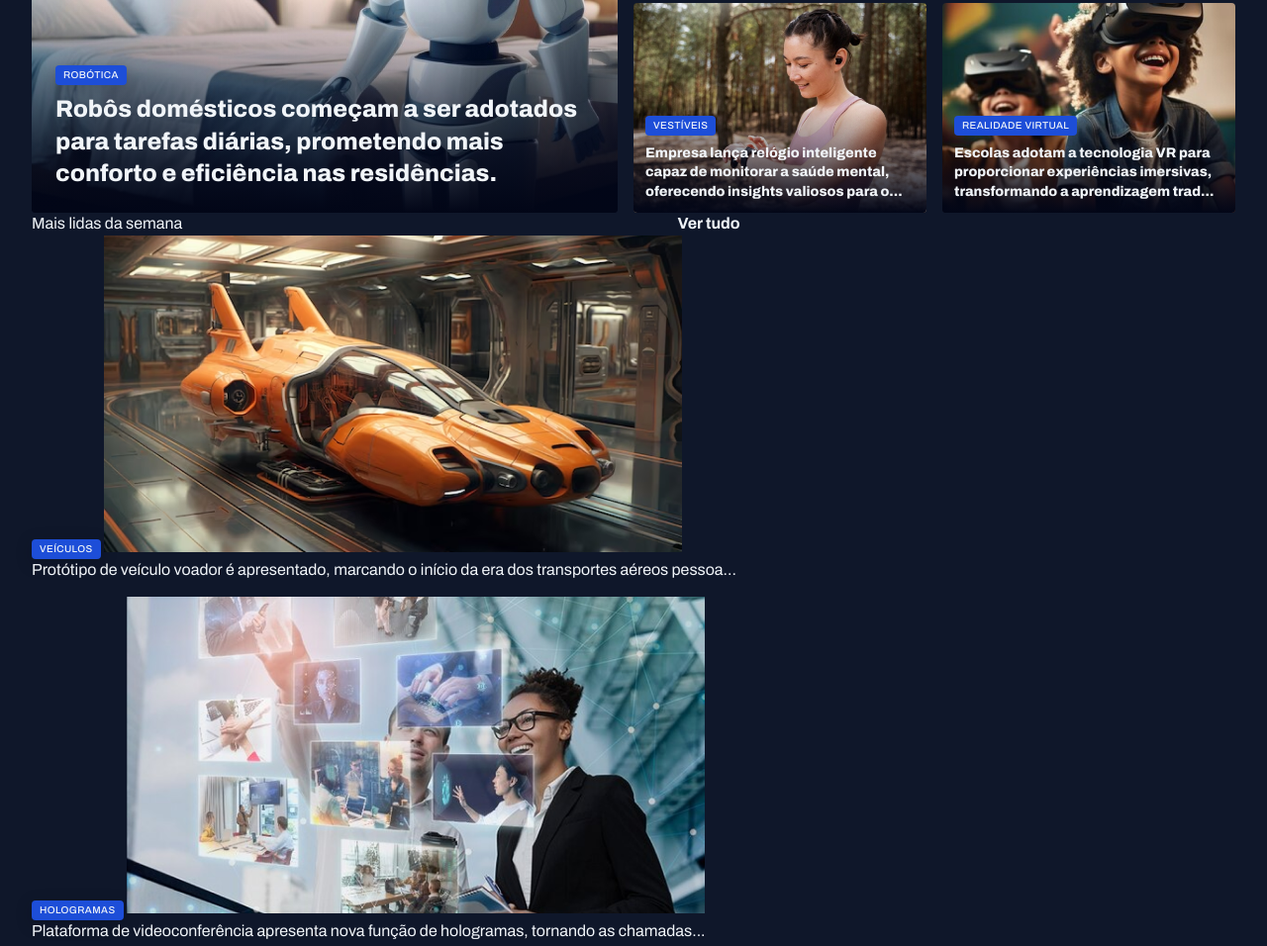
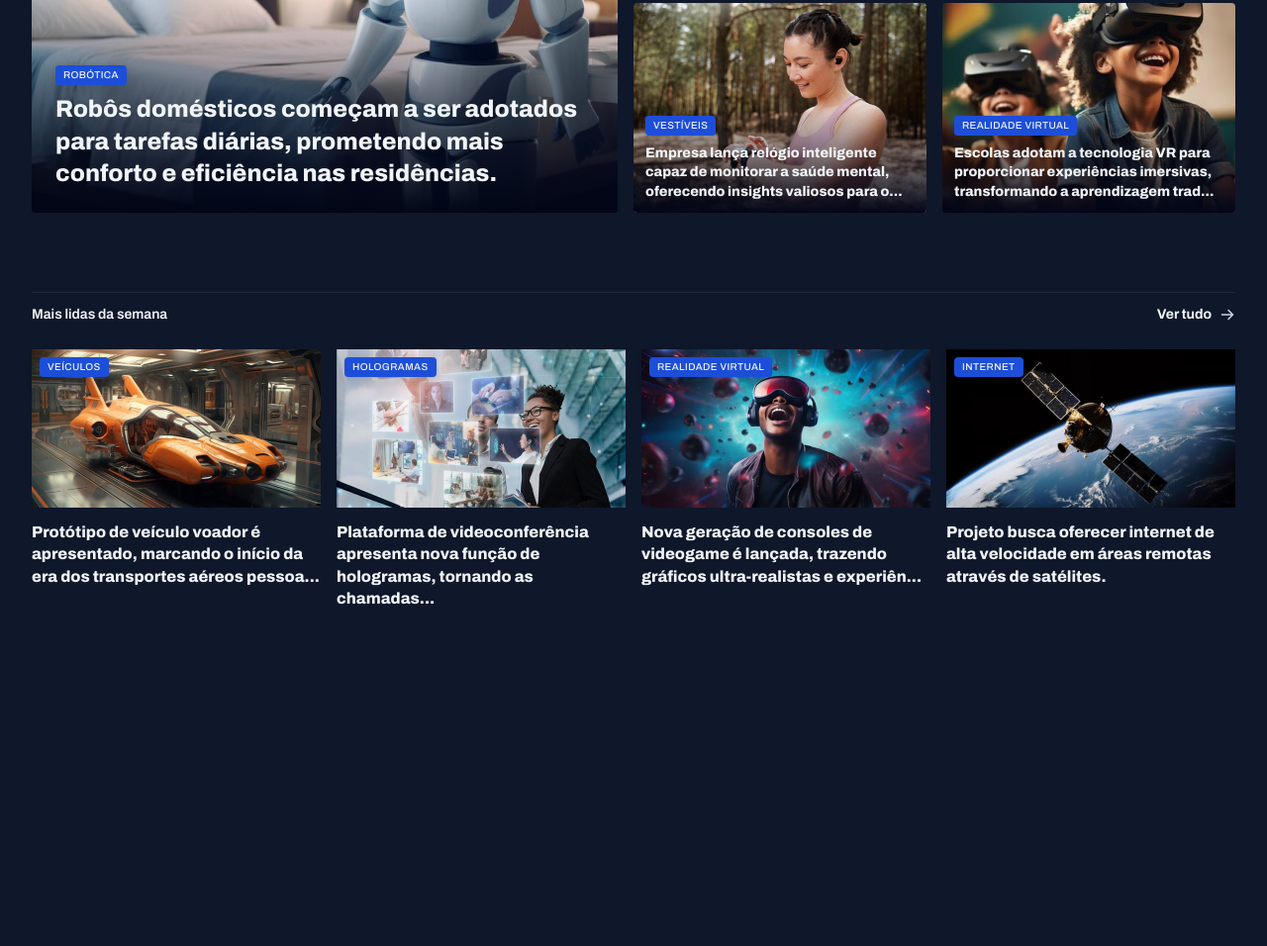
Before and after one commit to codetodestroy/projeto-portal_de_noticias, a plain HTML site: page index.html in a window 1280 px wide. Shown: the part 389-1345 px from the top of the page at 99% size. After the commit the page ends 1006 px from the top, so only its background shows below. Drawn offline with Linux system fonts and the light colour scheme.

Commit message:
applyng style on weekly section

```diff
--- a/index.html
+++ b/index.html
@@ -90,8 +90,9 @@
         <section id="weekly">
             <header class="grid grid-flow-col">
                 <h3>Mais lidas da semana</h3>
-                <a href="" class="grid grid-flow-col">
+                <a href="#" class="grid grid-flow-col">
                     <strong>Ver tudo</strong>
+                    <span></span>
                 </a>
             </header>
 
--- a/styles/global.css
+++ b/styles/global.css
@@ -52,6 +52,7 @@ img {
 
 main {
     margin-top: 40px;
+    gap: 80px;
 }
 
 .content-tag {
--- a/styles/sections.css
+++ b/styles/sections.css
@@ -1,3 +1,25 @@
+section header {
+    border-top: 1px solid var(--stroke-color);
+    padding-block: 12px 24px;
+    font: var(--text-span);
+
+    a {
+        justify-self: end;
+        align-items: center;
+        gap: 8px;
+
+        span {
+            background-image: url("../assets/icons/ArrowRight.svg");
+            width: 16px;
+            height: 16px;
+        }
+
+        &:hover span {
+            background-image: url("../assets/icons/ArrowRightHover.svg");
+        }
+    }
+}
+
 #featured {
     img {
         height: 100%;
@@ -37,3 +59,28 @@
         }
     }
 }
+
+#weekly {
+    &>div {
+        grid-template-columns: repeat(4, 292px);
+    }
+
+    img {
+        height: 160px;
+    }
+
+    figure {
+        position: relative;
+
+        .content-tag {
+            position: absolute;
+            top: 8px;
+            left: 8px;
+        }
+
+        p {
+            margin-top: 8px;
+            font-weight: 800;
+        }
+    }
+}
```
